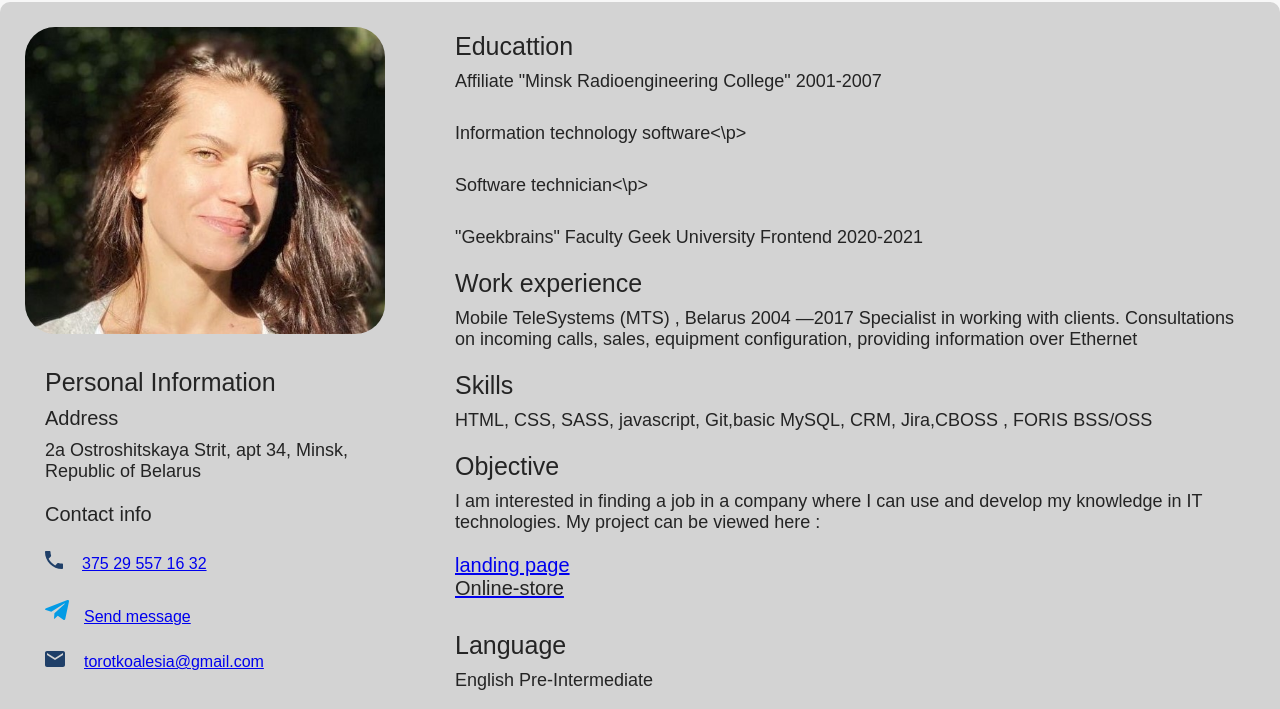
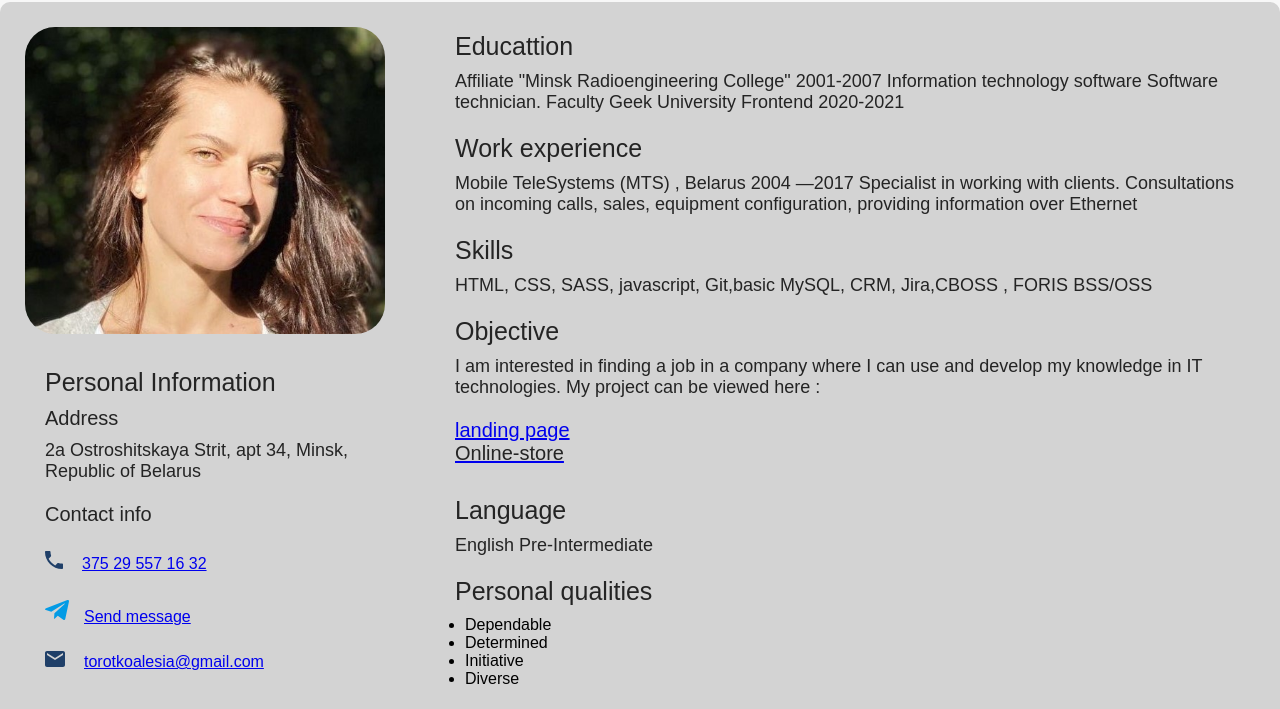
Before and after one commit to avataralesia/CV_EN, a plain HTML site: page index.html in a window 1280 px wide. Shown: the part 68-777 px from the top of the page. Drawn offline with Linux system fonts and the light colour scheme.

Commit message:
Update index.html

```diff
--- a/index.html
+++ b/index.html
@@ -30,10 +30,9 @@
             <div class="job">
                 <div class="content">
                     <h3>Educattion</h3>
-                    <p>Affiliate "Minsk Radioengineering College" 2001-2007</p>
-                       <p> Information technology software<\p>
-                        <p>Software technician<\p>
-                      <p>  "Geekbrains"
+                    <p>Affiliate "Minsk Radioengineering College" 2001-2007
+                        Information technology software
+                        Software technician.
                         Faculty Geek University Frontend 2020-2021
                         </p>
                     <h3>Work experience</h3>
```
